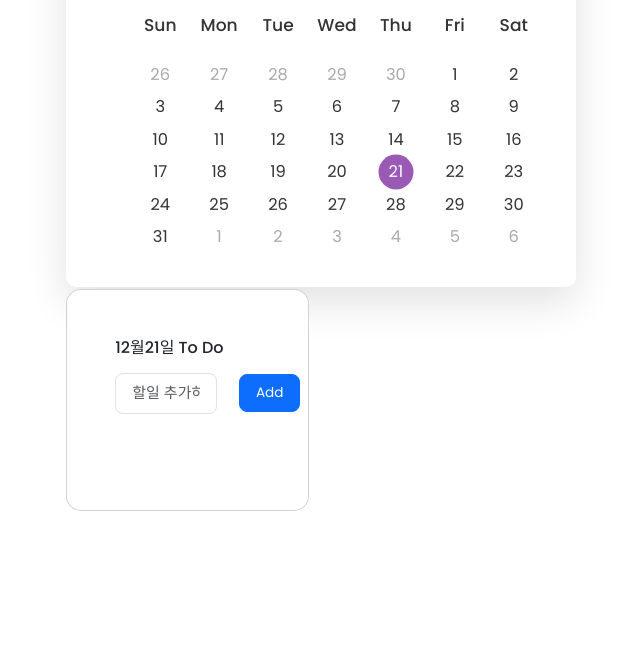
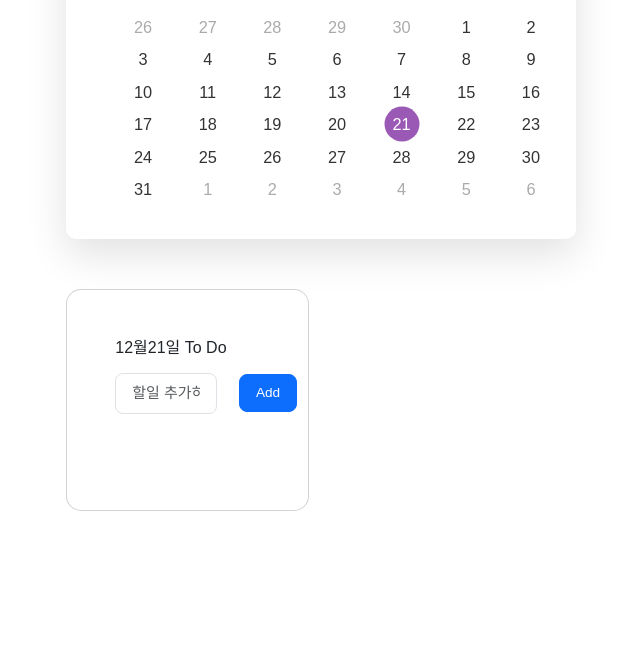
Before and after one commit to iinge/teamproject, a plain HTML site: page todocal3.html in a window 1280 px wide. Shown: the part 143-800 px from the top of the page, without its empty margins (382-1022 px from the left). Drawn offline with nearby package versions, Linux system fonts and the light colour scheme.

Commit message:
투두칼전체

```diff
--- a/todocal3.html
+++ b/todocal3.html
@@ -2,15 +2,21 @@
 <html lang="en">
   <head>
     <style>
+      .wrapper {
+        display: flex;
+        flex-direction: column;
+        justify-content: center;
+        align-items: center;
+      }
       /* Import Google font - Poppins */
       @import url('https://fonts.googleapis.com/css2?family=Poppins:wght@400;500;600&display=swap');
-*{
+      * {
         margin: 0;
         padding: 0;
         box-sizing: border-box;
         font-family: 'Poppins', sans-serif;
       }
-body{
+      body {
         display: flex;
         align-items: center;
         padding: 0 10px;
@@ -18,22 +24,23 @@ body{
         min-height: 100vh;
         background: white;
       }
-.wrapper{
-  width: 600px;
+      .wrapper {
+        width: 510px;
+        height: 350px;
         background: #fff;
         border-radius: 10px;
-  box-shadow: 0 15px 40px rgba(0,0,0,0.12);
+        box-shadow: 0 15px 40px rgba(0, 0, 0, 0.12);
       }
-.wrapper header{
+      .wrapper header {
         display: flex;
         align-items: center;
-  padding: 25px 30px 10px;
+        padding: 15px 30px 10px;
         justify-content: space-between;
       }
-header .icons{
+      header .icons {
         display: flex;
       }
-header .icons span{
+      header .icons span {
         height: 38px;
         width: 38px;
         margin: 0 1px;
@@ -45,87 +52,89 @@ header .icons span{
         user-select: none;
         border-radius: 50%;
       }
-.icons span:last-child{
+      .icons span:last-child {
         margin-right: -10px;
       }
-header .icons span:hover{
+      header .icons span:hover {
         background: #f2f2f2;
       }
-header .current-date{
+      header .current-date {
         font-size: 1.45rem;
         font-weight: 500;
       }
-.calendar{
-  padding: 20px;
+      .calendar {
+        position: relative;
+        top: -1%;
+        width: 95%;
       }
-.calendar ul{
+      .calendar ul {
         display: flex;
         flex-wrap: wrap;
         list-style: none;
         text-align: center;
       }
-.calendar .days{
-  margin-bottom: 20px;
+      .calendar .days {
+        margin-bottom: 30px;
       }
-.calendar li{
+      .calendar li {
         color: #333;
         width: calc(100% / 7);
         font-size: 1.07rem;
       }
-.calendar .weeks li{
+      .calendar .weeks li {
         font-weight: 500;
         cursor: default;
       }
-.calendar .days li{
+      .calendar .days li {
         z-index: 1;
         cursor: pointer;
         position: relative;
         margin-top: 8px;
-  font-size:1.02rem;
+        font-size: 1.02rem;
       }
-.days li.inactive{
+      .days li.inactive {
         color: #aaa;
       }
-.days li.active{
+      .days li.active {
         color: #fff;
       }
-.days li::before{
+      .days li::before {
         position: absolute;
-  content: "";
+        content: '';
         left: 50%;
         top: 50%;
-  height: 40px;
-  width: 40px;
+        height: 35px;
+        width: 35px;
         z-index: -1;
         border-radius: 50%;
         transform: translate(-50%, -50%);
       }
-.days li.active::before{
-  background: #9B59B6;
+      .days li.active::before {
+        background: #9b59b6;
       }
-.days li:not(.active):hover::before{
+      .days li:not(.active):hover::before {
         background: #f2f2f2;
       }
-.position1{
-  position : absolute;
-  top: 10%;
-  left :35%;
+      .positioncalendar {
+        position: absolute;
+        top: 4%;
+        left: 35%;
       }
- .positiontodo{
-     position : absolute;
-     left : 32%;
+      .positiontodo {
+        position: absolute;
+        left: 32%;
         top: 48%;
-     width:400px;
+        width: 25%;
       }
- #form3{
-    width:160px;
+      #form3 {
+        width: 70%;
         font-size: 15px;
       }
- #addbutton{
-    position : absolute;
+      #addbutton {
+        position: absolute;
         top: 84px;
-    left :68%;
-    font-size: 15px;
+        left: 68%;
+        font-size: 85%;
       }
       @import url(//fonts.googleapis.com/earlyaccess/nanumpenscript.css);
     </style>
@@ -138,7 +147,7 @@ header .current-date{
       integrity="sha384-4bw+/aepP/YC94hEpVNVgiZdgIC5+VKNBQNGCHeKRQN+PtmoHDEXuppvnDJzQIu9"
       crossorigin="anonymous"
     />
-    <link rel="stylesheet" href="style.css">
+    <link rel="stylesheet" href="style.css" />
     <script
       src="https://cdn.jsdelivr.net/npm/bootstrap@5.3.1/dist/js/bootstrap.bundle.min.js"
       integrity="sha384-HwwvtgBNo3bZJJLYd8oVXjrBZt8cqVSpeBNS5n7C8IVInixGAoxmnlMuBnhbgrkm"
@@ -146,17 +155,22 @@ header .current-date{
     ></script>
 
     <!-- Google Font Link for Icons -->
-    <link rel="stylesheet" href="https://fonts.googleapis.com/css2?family=Material+Symbols+Rounded:opsz,wght,FILL,GRAD@20..48,100..700,0..1,-50..200">
+    <link
+      rel="stylesheet"
+      href="https://fonts.googleapis.com/css2?family=Material+Symbols+Rounded:opsz,wght,FILL,GRAD@20..48,100..700,0..1,-50..200"
+    />
     <script src="script.js" defer></script>
   </head>
   <body>
-    <div class="position1">
+    <div class="positioncalendar">
       <div class="wrapper">
         <header>
           <p class="current-date"></p>
           <div class="icons">
             <span id="prev" class="material-symbols-rounded">chevron_left</span>
-              <span id="next" class="material-symbols-rounded">chevron_right</span>
+            <span id="next" class="material-symbols-rounded"
+              >chevron_right</span
+            >
           </div>
         </header>
         <div class="calendar">
@@ -173,9 +187,9 @@ header .current-date{
         </div>
       </div>
       <script>
-            const daysTag = document.querySelector(".days"),
-    currentDate = document.querySelector(".current-date"),
-    prevNextIcon = document.querySelectorAll(".icons span");
+        const daysTag = document.querySelector('.days'),
+          currentDate = document.querySelector('.current-date'),
+          prevNextIcon = document.querySelectorAll('.icons span');
 
         // getting new date, current year and month
         let cdate = new Date(),
@@ -183,41 +197,67 @@ header .current-date{
           currMonth = cdate.getMonth();
 
         // storing full name of all months in array
-    const months = ["January", "February", "March", "April", "May", "June", "July",
-                  "August", "September", "October", "November", "December"];
+        const months = [
+          'January',
+          'February',
+          'March',
+          'April',
+          'May',
+          'June',
+          'July',
+          'August',
+          'September',
+          'October',
+          'November',
+          'December',
+        ];
 
         const renderCalendar = () => {
           let firstDayofMonth = new Date(currYear, currMonth, 1).getDay(), // getting first day of month
             lastDateofMonth = new Date(currYear, currMonth + 1, 0).getDate(), // getting last date of month
-        lastDayofMonth = new Date(currYear, currMonth, lastDateofMonth).getDay(), // getting last day of month
+            lastDayofMonth = new Date(
+              currYear,
+              currMonth,
+              lastDateofMonth
+            ).getDay(), // getting last day of month
             lastDateofLastMonth = new Date(currYear, currMonth, 0).getDate(); // getting last date of previous month
-        let liTag = "";
+          let liTag = '';
 
-        for (let i = firstDayofMonth; i > 0; i--) { // creating li of previous month last days
+          for (let i = firstDayofMonth; i > 0; i--) {
+            // creating li of previous month last days
             liTag += `<li class="inactive">${lastDateofLastMonth - i + 1}</li>`;
           }
 
-        for (let i = 1; i <= lastDateofMonth; i++) { // creating li of all days of current month
+          for (let i = 1; i <= lastDateofMonth; i++) {
+            // creating li of all days of current month
             // adding active class to li if the current day, month, and year matched
-            let isToday = i === cdate.getDate() && currMonth === new Date().getMonth()
-                         && currYear === new Date().getFullYear() ? "active" : "";
+            let isToday =
+              i === cdate.getDate() &&
+              currMonth === new Date().getMonth() &&
+              currYear === new Date().getFullYear()
+                ? 'active'
+                : '';
             liTag += `<li class="${isToday}">${i}</li>`;
           }
 
-        for (let i = lastDayofMonth; i < 6; i++) { // creating li of next month first days
-            liTag += `<li class="inactive">${i - lastDayofMonth + 1}</li>`
+          for (let i = lastDayofMonth; i < 6; i++) {
+            // creating li of next month first days
+            liTag += `<li class="inactive">${i - lastDayofMonth + 1}</li>`;
           }
           currentDate.innerText = `${months[currMonth]} ${currYear}`; // passing current mon and yr as currentDate text
           daysTag.innerHTML = liTag;
-    }
+        };
         renderCalendar();
 
-    prevNextIcon.forEach(icon => { // getting prev and next icons
-        icon.addEventListener("click", () => { // adding click event on both icons
+        prevNextIcon.forEach((icon) => {
+          // getting prev and next icons
+          icon.addEventListener('click', () => {
+            // adding click event on both icons
             // if clicked icon is previous icon then decrement current month by 1 else increment it by 1
-            currMonth = icon.id === "prev" ? currMonth - 1 : currMonth + 1;
+            currMonth = icon.id === 'prev' ? currMonth - 1 : currMonth + 1;
 
-            if(currMonth < 0 || currMonth > 11) { // if current month is less than 0 or greater than 11
+            if (currMonth < 0 || currMonth > 11) {
+              // if current month is less than 0 or greater than 11
               // creating a new date of current year & month and pass it as date value
               cdate = new Date(currYear, currMonth, new Date().getDate());
               currYear = cdate.getFullYear(); // updating current year with new date year
@@ -237,10 +277,14 @@ header .current-date{
           <div class="col col-xl-10">
             <div class="card" style="border-radius: 15px">
               <div class="card-body p-5">
-                <h6 class="mb-3"><script>let today1 = new Date();
+                <h6 class="mb-3">
+                  <script>
+                    let today1 = new Date();
                     let month1 = today1.getMonth() + 1;
                     let date2 = today1.getDate();
-                    document.write(month1 + '월' + date2+'일 To Do')</script></h6>
+                    document.write(month1 + '월' + date2 + '일 To Do');
+                  </script>
+                </h6>
 
                 <form
                   class="d-flex justify-content-center align-items-center mb-4"
@@ -266,18 +310,16 @@ header .current-date{
                   </div>
                 </form>
 
-                <ul id="todolist" class="list-group mb-0">
-                </ul>
+                <ul id="todolist" class="list-group mb-0"></ul>
               </div>
             </div>
           </div>
         </div>
       </div>
-
     </div>
     <script>
-const currentDateHeader = document.querySelector("h6");
-const daysTag1 = document.querySelector(".days");
+      const currentDateHeader = document.querySelector('h6');
+      const daysTag1 = document.querySelector('.days');
       const list = document.getElementById('todolist');
       const todoData = {}; // 날짜별 할 일을 저장할 객체
 
```
Lines whose indentation alone changed are shown as unchanged.
